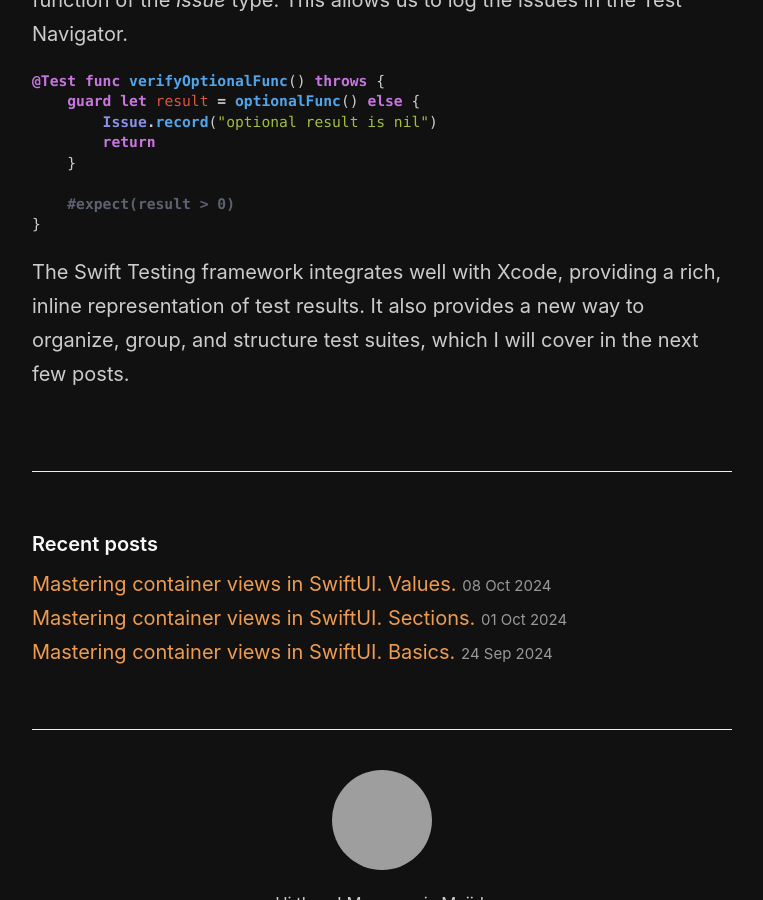
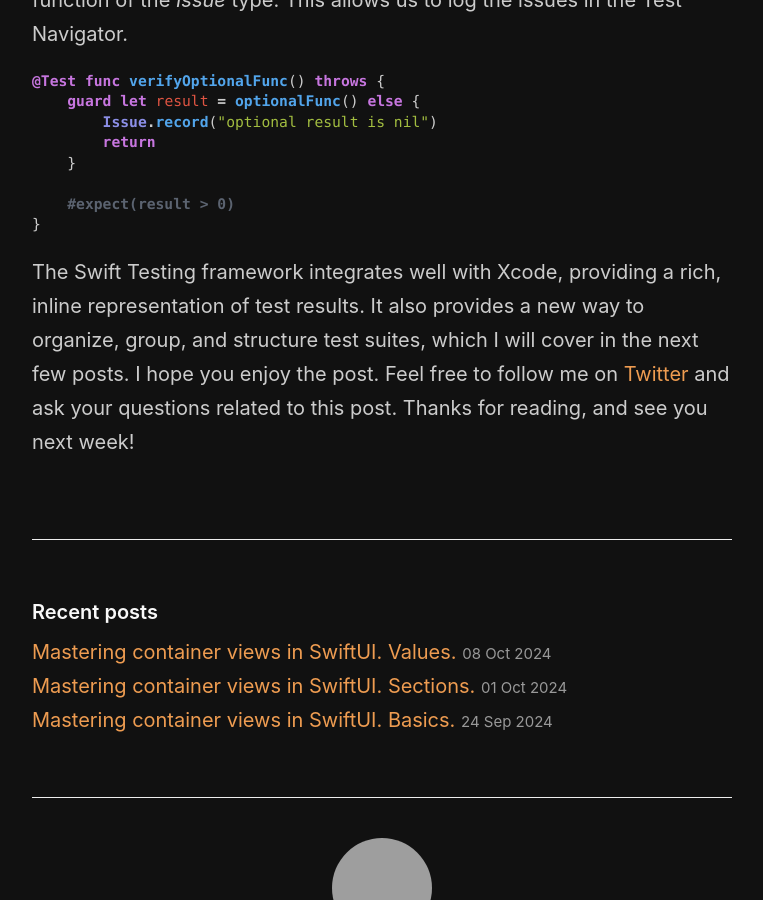
Before and after one commit to mecid/mecid.github.io, a Jekyll site: the page built from _posts/2024-10-22-introducing-swift-testing-basics.md, in a window 1280 px wide and 900 px high, scrolled down 2752 px, cut to the strip 0-900 px from the top of the window. Shown: the whole strip, without its empty margins (258-1021 px from the left). Built offline with Jekyll 4.4.1, drawn with Linux system fonts in a browser that asks for light colours; grey boxes are pictures that could not be loaded.

Commit message:
swift testing basics post conclusion tuned

````diff
--- a/_posts/2024-10-22-introducing-swift-testing-basics.md
+++ b/_posts/2024-10-22-introducing-swift-testing-basics.md
@@ -99,4 +99,4 @@ Another way to stop the test and document the issue is to use the *record* funct
 }
 ```
 
-The Swift Testing framework integrates well with Xcode, providing a rich, inline representation of test results. It also provides a new way to organize, group, and structure test suites, which I will cover in the next few posts.
+The Swift Testing framework integrates well with Xcode, providing a rich, inline representation of test results. It also provides a new way to organize, group, and structure test suites, which I will cover in the next few posts. I hope you enjoy the post. Feel free to follow me on [Twitter](https://twitter.com/mecid) and ask your questions related to this post. Thanks for reading, and see you next week!
````
